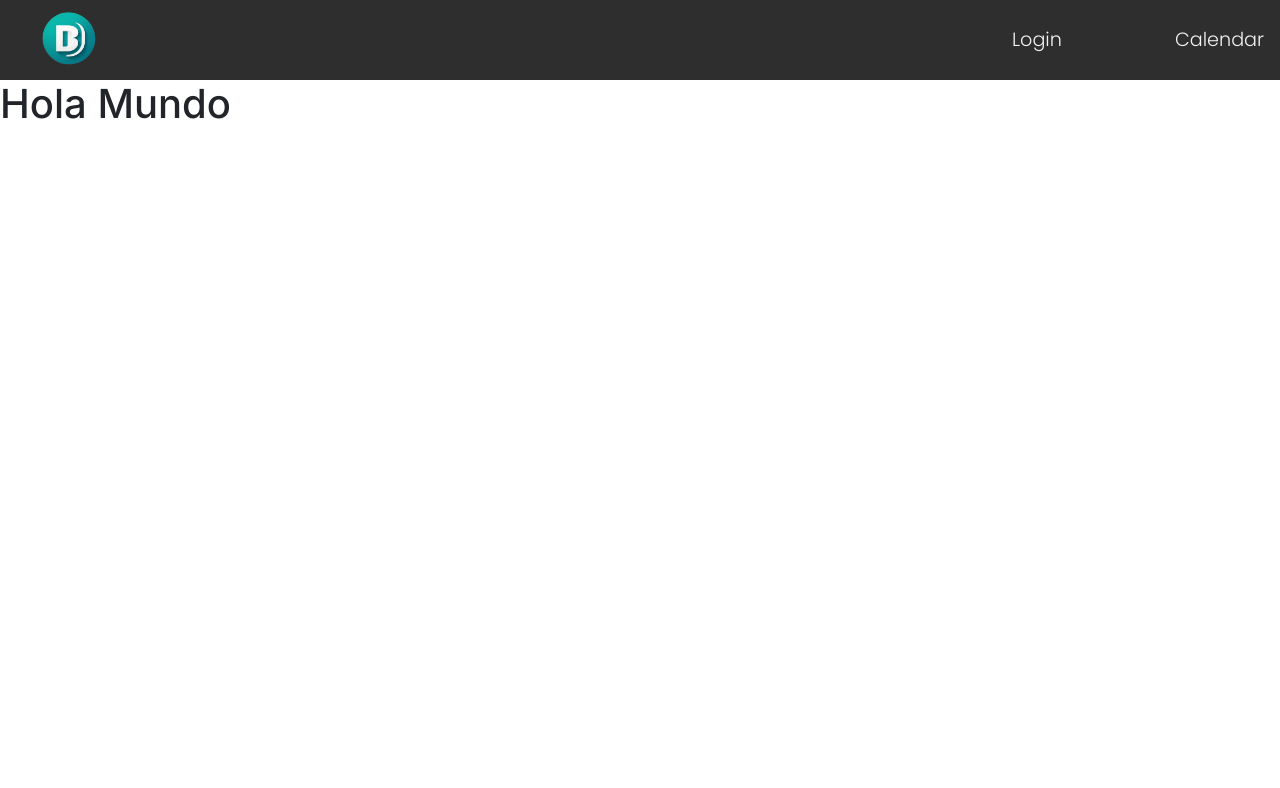
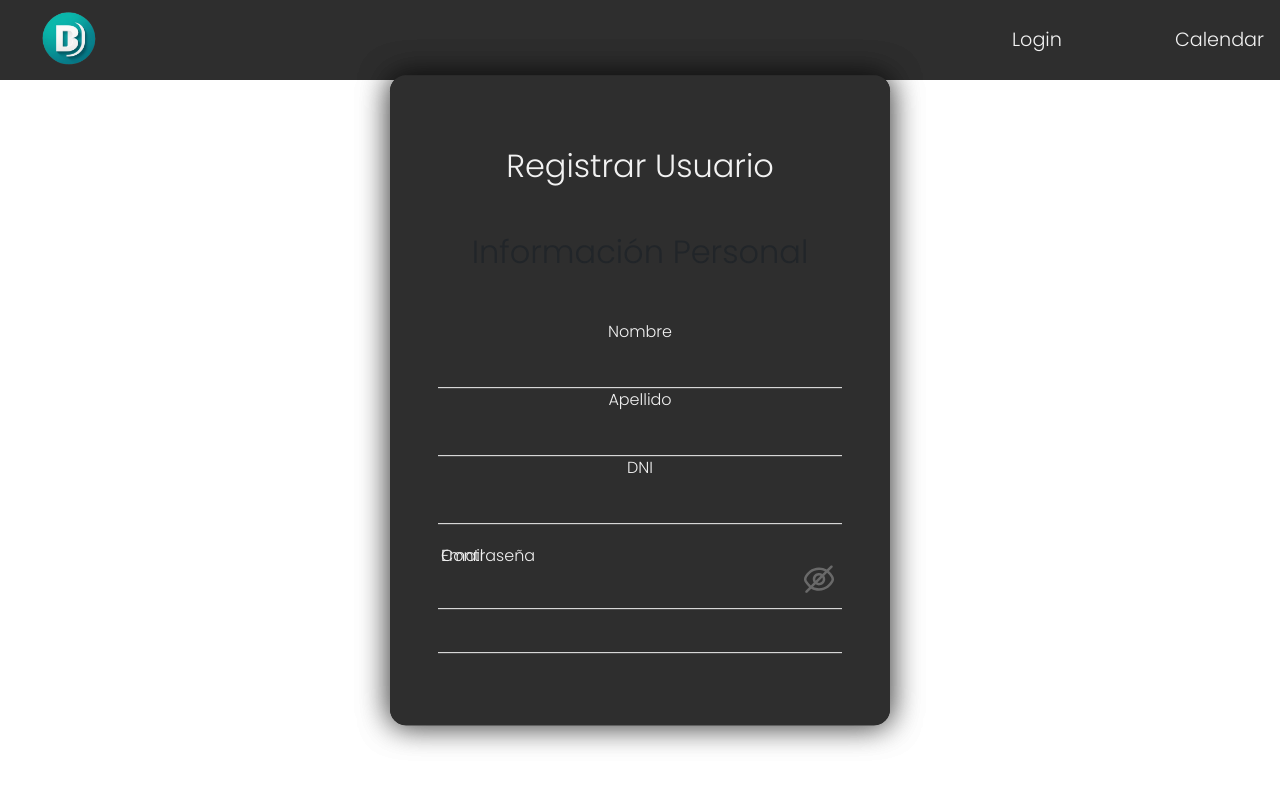
Before and after one commit to DylanselET32/becation, a React (Vite) app in the folder frontend/: page /register in a window 1280 px wide. Shown: the top 788 px of the page. Built offline with nearby package versions, Linux system fonts and the light colour scheme.

Commit message:
Register

```diff
--- a/frontend/src/App.jsx
+++ b/frontend/src/App.jsx
@@ -23,6 +23,7 @@ function App() {
     <div className="app">
      <BrowserRouter>
         <Header auth={auth}/>
+        <Register/>
         <Routes>
 
 
--- a/frontend/src/pages/Register.jsx
+++ b/frontend/src/pages/Register.jsx
@@ -1,19 +1,29 @@
 import "../stylesheets/register.css"
 import "../stylesheets/modalAlert.css"
-/*
+
 import EyeToHide from "../imgs/eye-crossed.svg"
 import EyeHiden from "../imgs/eye.svg"
 import { useState } from "react"
-import ModalAlert from "../components/ModalAlert"
-import useModalAlert from "../helpers/useModalAlert"
-import { login } from "../services/userServices"
-*/
+//import ModalAlert from "../components/ModalAlert"
+//import useModalAlert from "../helpers/useModalAlert"
+
+//import { login } from "../services/userServices"
+
+const styleContainer = {
+  borderRadius: "1rem",
+  background: "#2e2e2e"
+}
+
+const initalForm = {
+  email: "",
+  password: ""
+}
 
 export default function Register (){
-    /*
+
     const [passHidden, setPassHidden] = useState(false)
     const [form, setForm] = useState(initalForm)
-    const [ handleModalAlert, alert, openModalAlert, modalAlertCalled, msg, setMsg]= useModalAlert();
+    //const [ handleModalAlert, alert, openModalAlert, modalAlertCalled, msg, setMsg]= useModalAlert();
 
 
     const changePassVisibility = ()=>{
@@ -26,7 +36,7 @@ export default function Register (){
             [e.target.name]: e.target.value
         })
     }
-
+/*
     const handleSubmit= async(e)=>{
         e.preventDefault();
         if(!form.email || !form.password){
@@ -49,11 +59,46 @@ export default function Register (){
         //   redirec()
         //   auth.reloaded()
         }
-    }
+      }
 */
     return (
 
-        <h1>Hola Mundo</h1>
+    <main>
+        <div className="contenedor" style={styleContainer}>
+            <form action="" className="form-register">
+                <h2 className="form__title">Registrar Usuario</h2>
+                <div className="form__container">
+                    <h2 className="form__subtitle">Información Personal</h2>
+                    <div className="personal-info">
+                        <div className="form__group">
+                            <label htmlFor="typeName">Nombre</label>
+                            <input type="text" className="form__input" name="nombre" onChange={handleForm}/>
+                        </div>
+                        <div className="form__group">
+                            <label htmlFor="typeSurname">Apellido</label>
+                            <input type="text" className="form__input" name="apellido" onChange={handleForm}/>
+                        </div>
+                        <div className="form__group">
+                            <label htmlFor="typeDNI">DNI</label>
+                            <input type="number" className="form__input" name="dni" onChange={handleForm}/>
+                        </div>
+                    </div>
+                    <div className="account-info">
+                        <div className="form__group">
+                            <label className="form__label" htmlFor="typeEmail">Email</label>
+                            <input type="email" className="form__input" name="email" value={form.email} onChange={handleForm}/>
+                        </div>
+                        <div className="form__group">
+                            <label className="form__label" htmlFor="typeContraseña">Contraseña</label>
+                            <input type={passHidden ? "text" : "password"} className="form__input" name="password" id="password" value={form.password} onChange={handleForm}/>
+                            <span className="form__span"><img src={passHidden ? EyeHiden : EyeToHide} alt="" width={"30px"} onClick={changePassVisibility}/></span>
+                        </div>
+                    </div>
+
+                </div>
+            </form>
+        </div>
+    </main>
 
     )
 }
```
